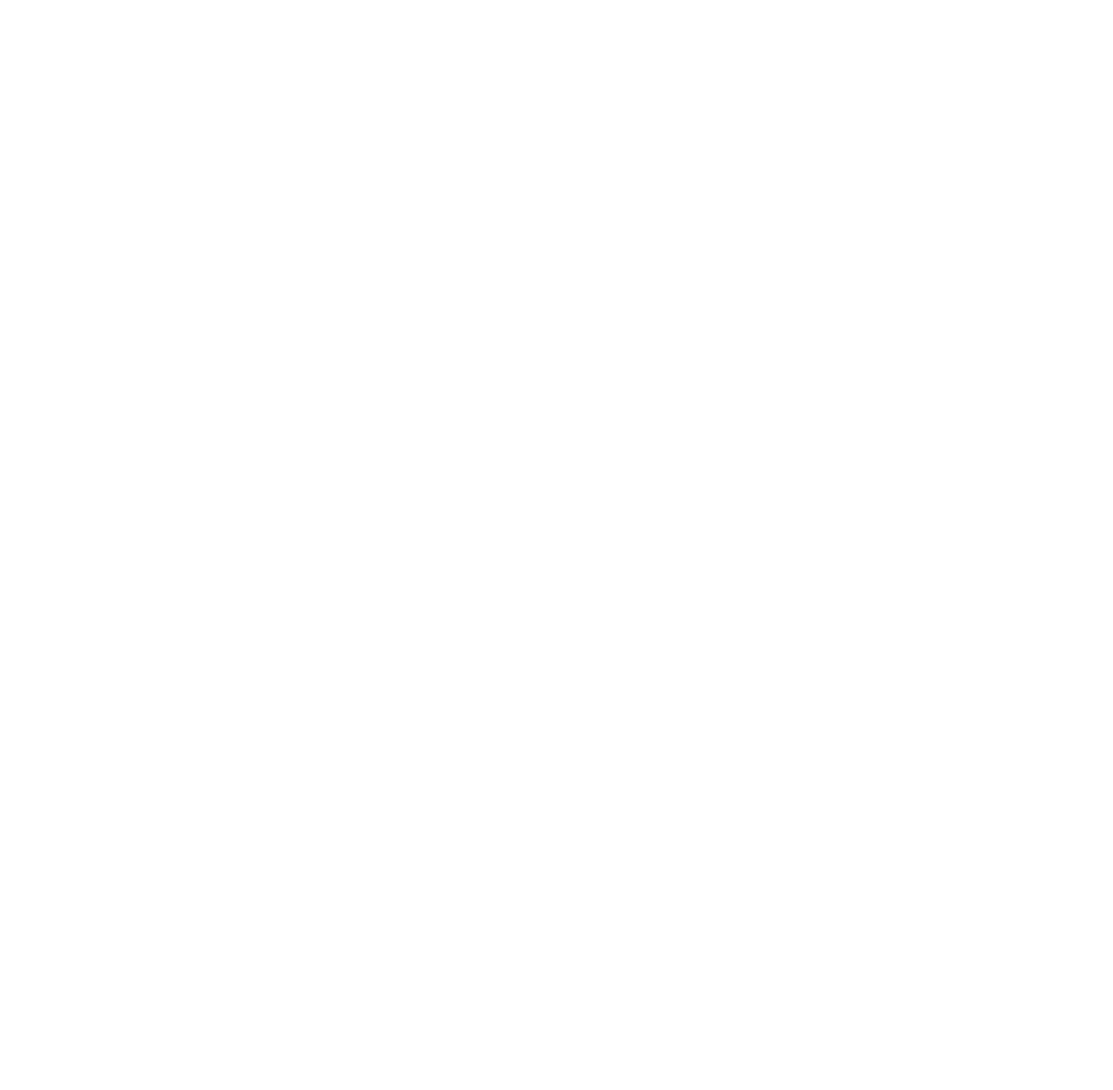
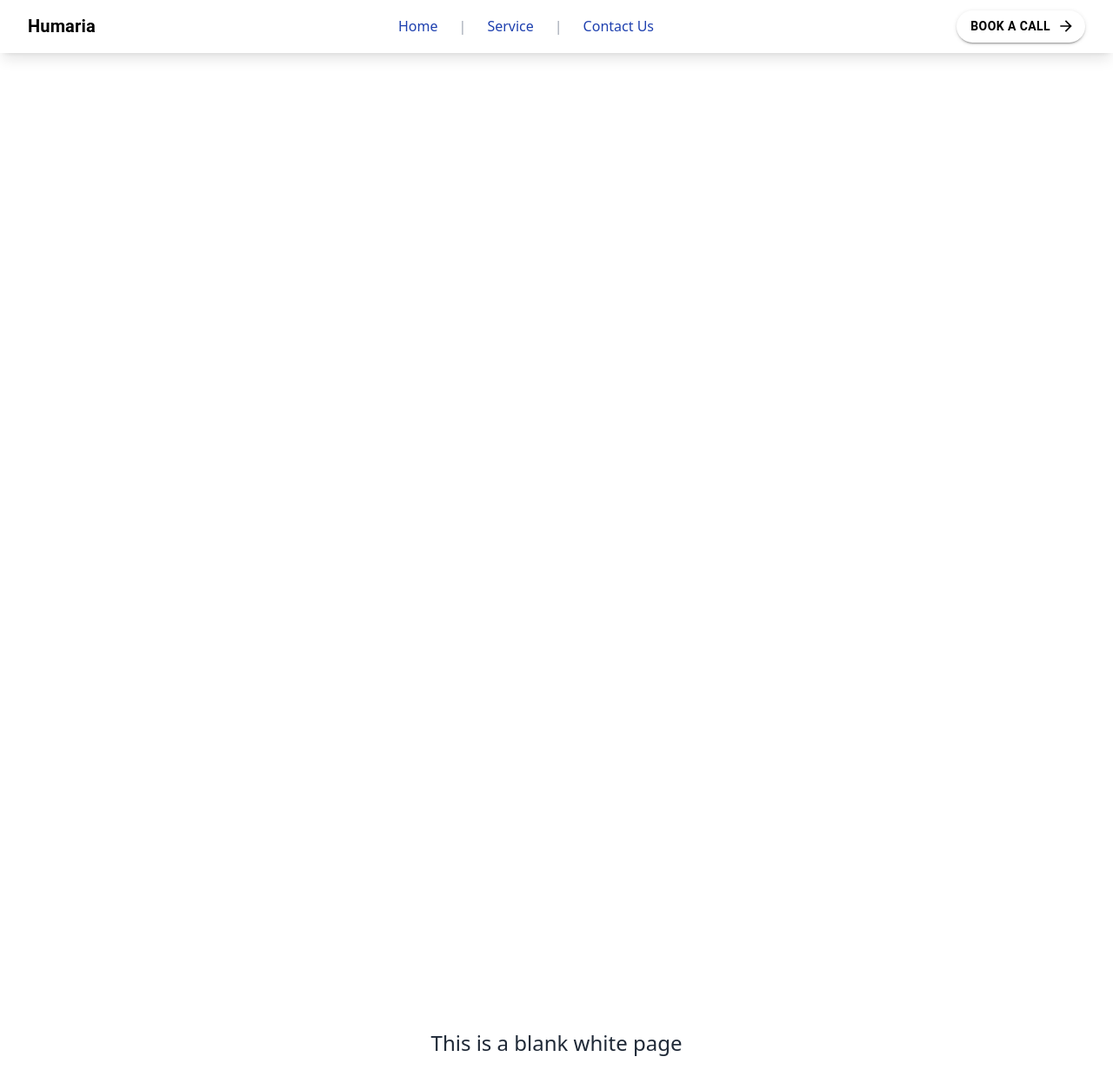
Before and after one commit to dodimarthen/Humaria-Resort-Web, a React (Vite) app: page / in a window 1280 px wide. Shown: the top 1254 px of the page at 87% size. Before the commit the page ends 800 px from the top, so only its background shows below. Built offline with nearby package versions, Linux system fonts and the light colour scheme.

Commit message:
generate layout

```diff
--- a/src/App.jsx
+++ b/src/App.jsx
@@ -1,7 +1,17 @@
+import React from "react";
+import Header from "./Components/Header/Header";
+import WhitePage from "./Components/WhitePage/WhitePage";
+import Navbar from "./Components/Navbar/navbar";
+
 function App() {
   return (
     <>
-      <div></div>
+      <div className="bg-custom-bg bg-cover bg-center h-screen md:bg-center md:bg-cover sm:bg-auto sm:bg-top">
+        <Navbar />
+        <Header />
+
+        <WhitePage />
+      </div>
     </>
   );
 }
```
